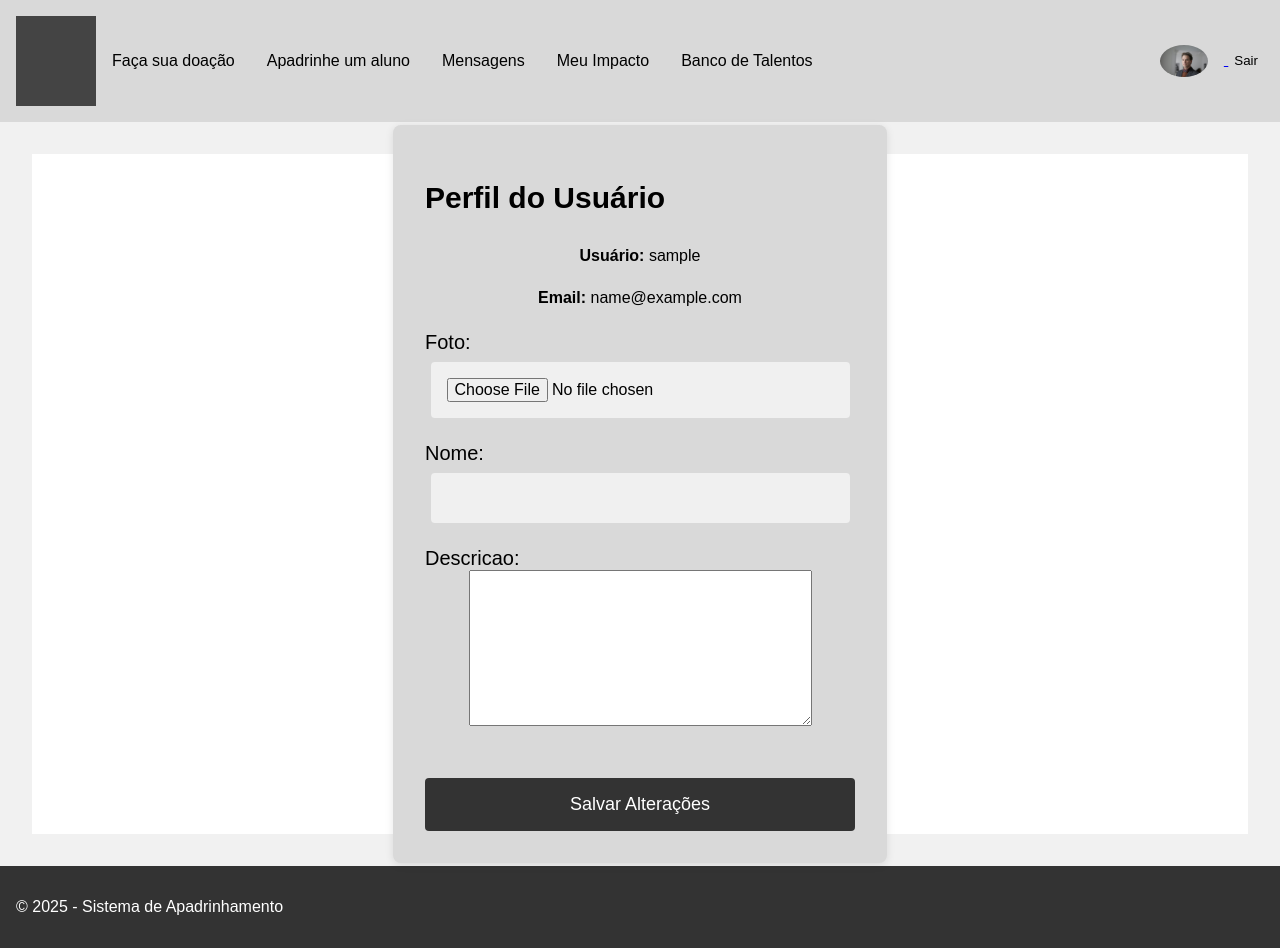
After one commit to Rodrigo603/Solidare, a Django app: page /perfil/ in a window 1280 px wide. The commit adds this page. Run offline with Django 5.2, Linux system fonts and the light colour scheme; the visitor is signed in with stand-in values (Sample User, id 1).

Commit message:
Cria página de perfil com edição de foto, nome e descrição; adiciona ícone de usuário no cabeçalho

```diff
--- /dev/null
+++ b/Aplicativo/forms.py
@@ -0,0 +1,7 @@
+from django import forms
+from .models import Profile
+
+class ProfileForm(forms.ModelForm):
+    class Meta:
+        model = Profile
+        fields = ['foto', 'nome', 'descricao']
--- a/Aplicativo/models.py
+++ b/Aplicativo/models.py
@@ -1,7 +1,25 @@
 from django.db import models
 from django.contrib.auth.models import User
+from django.db.models.signals import post_save
+from django.dispatch import receiver
 
 # MODELS
+
+class Profile(models.Model):
+    user = models.OneToOneField(User, on_delete=models.CASCADE)
+    foto = models.ImageField(upload_to='fotos_perfil/', blank=True, null=True)
+    nome = models.CharField(max_length=100, blank=True)
+    descricao = models.TextField(blank=True)
+
+    def __str__(self):
+        return f'Perfil de {self.user.username}'
+
+@receiver(post_save, sender=User)
+def criar_ou_atualizar_perfil(sender, instance, created, **kwargs):
+    if created:
+        Profile.objects.create(user=instance)
+    else:
+        instance.profile.save()
 class Aluno(models.Model):
     nome = models.CharField(max_length=100)
     foto = models.ImageField(upload_to='alunos_fotos/')
--- a/Aplicativo/static/css/base.css
+++ b/Aplicativo/static/css/base.css
@@ -128,8 +128,8 @@ main {
 }
 
 .hero-image {
-  width: 60%;
-  max-width: 600px;
+  width: 80%;
+  max-width: 800px;
   height: auto;
   margin-bottom: 2rem;
   border-radius: 12px;
@@ -173,3 +173,9 @@ main {
   font-weight: 500;
   border-radius: 5px;
 }
+
+header img[alt="Perfil"] {
+  vertical-align: middle;
+  border-radius: 50%;
+  cursor: pointer;
+}
--- a/Aplicativo/templates/base.html
+++ b/Aplicativo/templates/base.html
@@ -20,14 +20,18 @@
         </div>
         <div>
           {% if user.is_authenticated %}
-          <form method="post" action="{% url 'logout' %}" style="display:inline;">
-            {% csrf_token %}
-            <button type="submit" style="background:none; border:none; color:black; font-weight:400; cursor:pointer;">Sair</button>
-          </form>
+            <a href="{% url 'perfil' %}" title="Perfil">
+              <img src="{% static 'img/user-icon.jpg' %}" alt="Perfil" style="height: 32px; vertical-align: middle; margin-right: 1rem;">
+            </a>
+            <form method="post" action="{% url 'logout' %}" style="display:inline;">
+              {% csrf_token %}
+              <button type="submit" style="background:none; border:none; color:black; font-weight:400; cursor:pointer;">Sair</button>
+            </form>
           {% else %}
             <a href="{% url 'login' %}" style="color: black; font-weight: 700; margin-right: 1rem;">Login</a>
             <a href="{% url 'registrar' %}" style="color: black; font-weight: 400;">Cadastro</a>
           {% endif %}
+
         </div>
       </header>
 
--- a/Aplicativo/templates/home.html
+++ b/Aplicativo/templates/home.html
@@ -6,7 +6,6 @@
 {% block content %}
 <div class="home-hero">
   <img src="{% static 'img/hero-placeholder.jpg' %}" alt="Imagem destaque" class="hero-image">
-
   <div class="hero-buttons">
     <a href="{% url 'doacoes' %}" class="hero-btn">Faça uma Doação</a>
     <a href="{% url 'apadrinhar' %}" class="hero-btn">Apadrinhe um Aluno</a>
--- /dev/null
+++ b/Aplicativo/templates/perfil.html
@@ -0,0 +1,22 @@
+{% extends 'base.html' %}
+{% block title %}Perfil{% endblock %}
+{% block content %}
+<div class="auth-wrapper">
+  <div class="auth-box">
+    <h2>Perfil do Usuário</h2>
+
+    {% if foto %}
+      <img src="{{ foto }}" alt="Foto de perfil" style="width: 100px; border-radius: 50%; margin-bottom: 1rem;">
+    {% endif %}
+
+    <p><strong>Usuário:</strong> {{ username }}</p>
+    <p><strong>Email:</strong> {{ email }}</p>
+
+    <form method="post" enctype="multipart/form-data">
+      {% csrf_token %}
+      {{ form.as_p }}
+      <button type="submit">Salvar Alterações</button>
+    </form>
+  </div>
+</div>
+{% endblock %}
--- a/Aplicativo/urls.py
+++ b/Aplicativo/urls.py
@@ -1,6 +1,7 @@
 from django.urls import path
 from .views import home_view, mensagens_view, doacoes_view, progresso_view
 from .views import impacto_view, banco_talentos_view, registrar_view, apadrinhamento_view
+from .views import perfil_view
 
 urlpatterns = [
     path('', home_view, name='home'),
@@ -10,6 +11,8 @@ urlpatterns = [
     path('progresso/<int:aluno_id>/', progresso_view, name='progresso'),
     path('impacto/', impacto_view, name='impacto'),
     path('talentos/', banco_talentos_view, name='banco_talentos'),
-    path('apadrinhar/', apadrinhamento_view, name='apadrinhar')
+    path('apadrinhar/', apadrinhamento_view, name='apadrinhar'),
+    path('perfil/', perfil_view, name='perfil'),
+
 
 ]
--- a/Aplicativo/views.py
+++ b/Aplicativo/views.py
@@ -4,6 +4,7 @@ from django.contrib.auth.forms import UserCreationForm
 from .models import Aluno, Mensagem, Doacao, Boletim, ComentarioProfessor, Indicacao, FeedbackEmpresa
 from django.contrib.auth import login
 from django.shortcuts import redirect
+from .forms import ProfileForm
 
 
 
@@ -54,3 +55,19 @@ def banco_talentos_view(request):
 @login_required
 def apadrinhamento_view(request):
     return render(request, 'apadrinhamento.html')
+
+@login_required
+def perfil_view(request):
+    profile = request.user.profile
+    form = ProfileForm(request.POST or None, request.FILES or None, instance=profile)
+
+    if form.is_valid():
+        form.save()
+        messages.success(request, "Perfil atualizado com sucesso!")
+
+    return render(request, 'perfil.html', {
+        'form': form,
+        'email': request.user.email,
+        'username': request.user.username,
+        'foto': profile.foto.url if profile.foto else None,
+    })
```
Also changed, not shown: Aplicativo/migrations/0002_profile.py (added), Aplicativo/static/img/user-icon.jpg (added).
